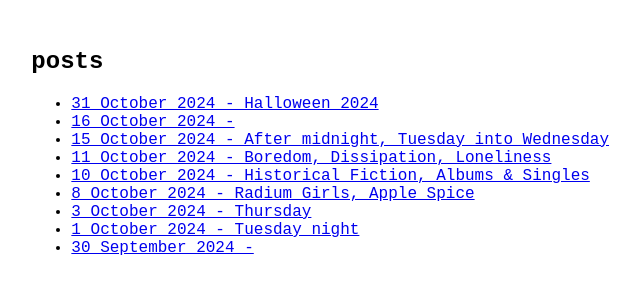
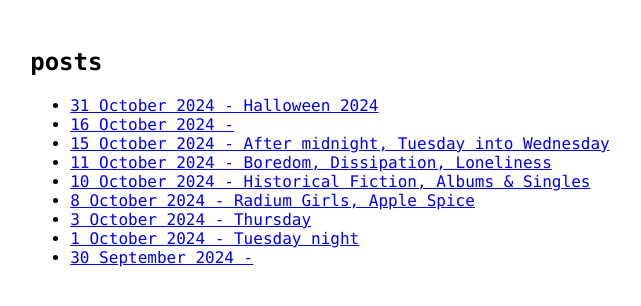
Before and after one commit to popempire/hjhw, a Jekyll site: the page built from index.html, in a window 1280 px wide. Shown: the top 306 px of the page, without its empty margins (263-904 px from the left). Built offline with Jekyll 4.4.1, drawn with Linux system fonts in a browser that asks for light colours.

Commit message:
Update style.css

```diff
--- a/css/style.css
+++ b/css/style.css
@@ -1,5 +1,5 @@
 body {
-  font-family: monospace;
+  font-family: "Consolas", monospace;
   font-size: 1rem;
 }
 
```
